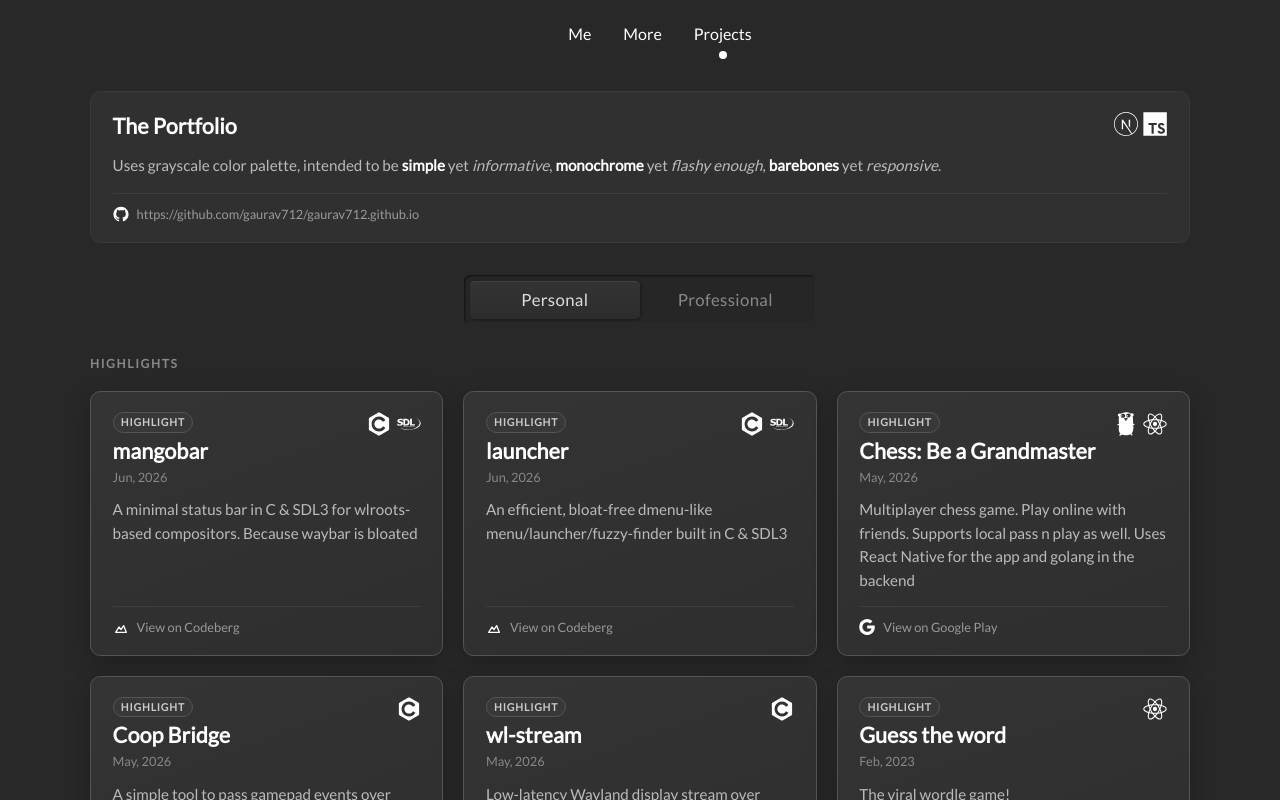
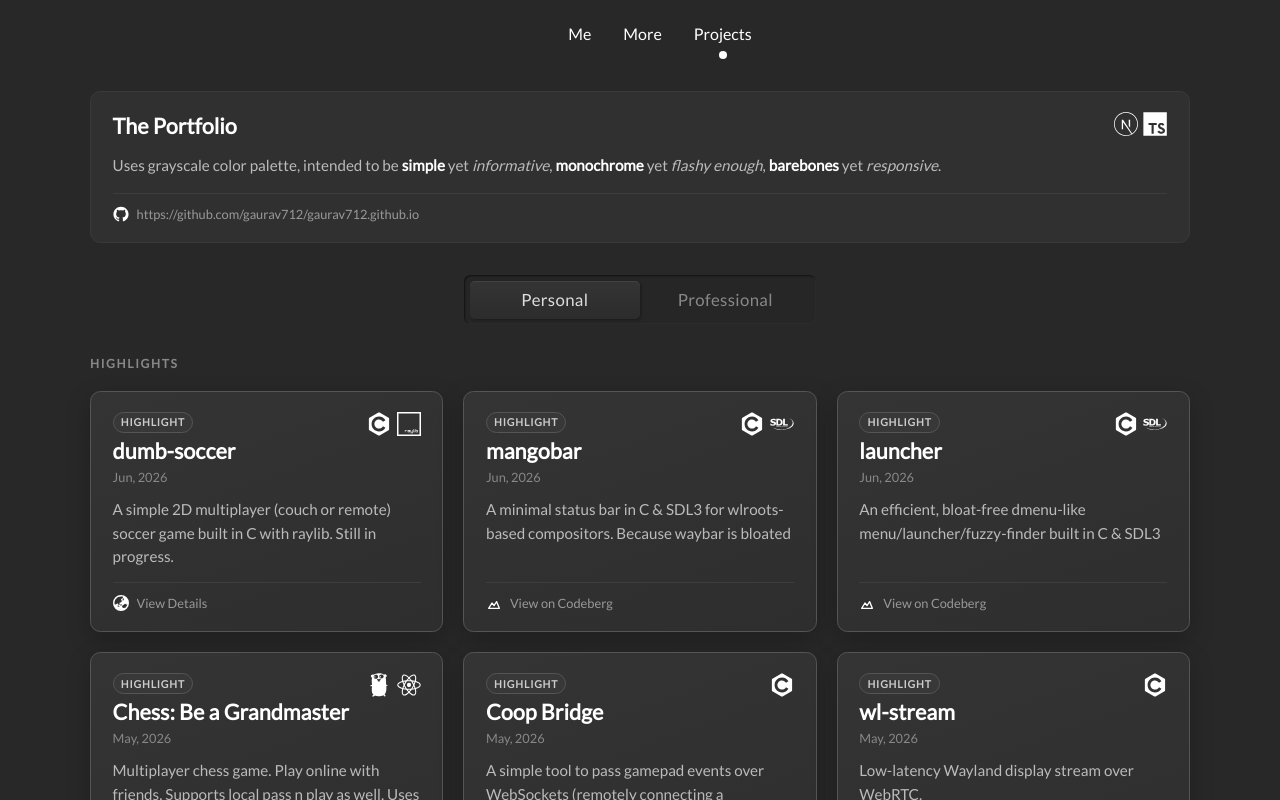
Before and after one commit to gaurav712/gaurav712.github.io, a Next.js app: page /projects in a window 1280 px wide. Shown: the top 800 px of the page. Built offline with nearby package versions, Linux system fonts and the light colour scheme.

Commit message:
add dumb soccer to projects

```diff
--- a/data/projects/personal.ts
+++ b/data/projects/personal.ts
@@ -2,6 +2,14 @@ import { IProjectsList } from "../types";
 
 const projects: IProjectsList = {
   "Jun, 2026": [
+    {
+      name: "dumb-soccer",
+      featured: true,
+      techUsed: ["c", "raylib"],
+      description:
+        "A simple 2D multiplayer (couch or remote) soccer game built in C with raylib. Still in progress.",
+      sourceUrl: [{ label: "View Details", url: "/dumb-soccer/" }],
+    },
     {
       name: "mangobar",
       featured: true,
```
